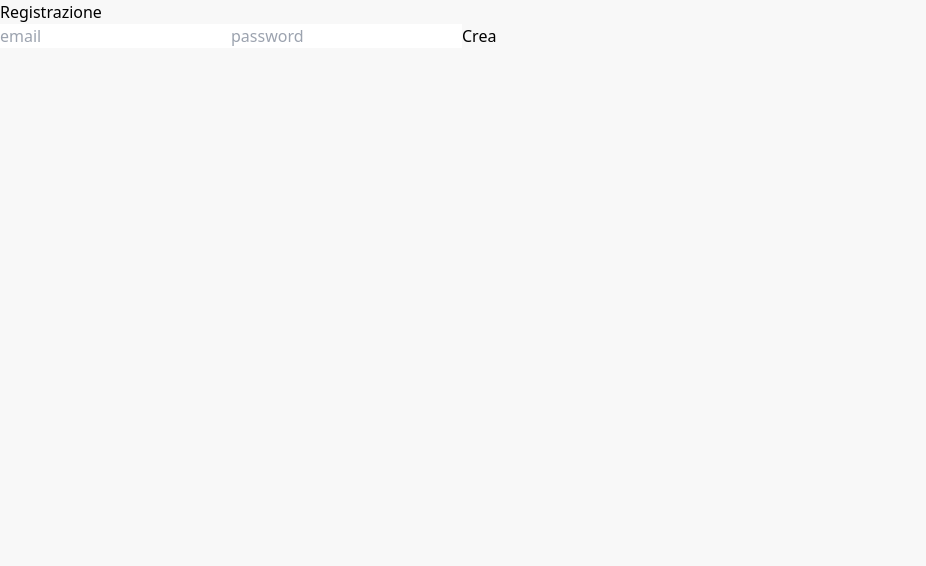
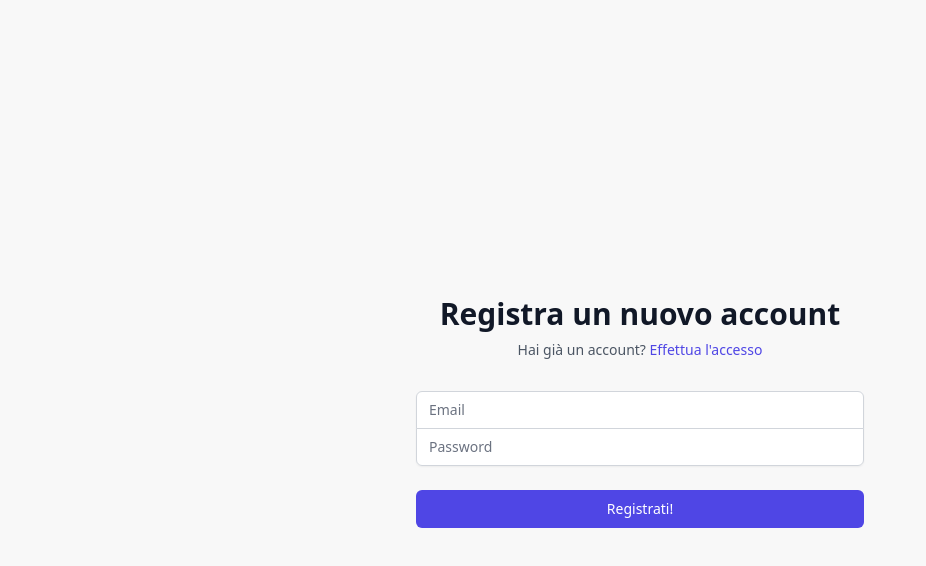
Before and after one commit to Takeno/magic-events-gg, a Next.js app: page /signup in a window 1280 px wide. Shown: the top 566 px of the page, without its empty margins (0-926 px from the left). Built offline with nearby package versions, Linux system fonts and the light colour scheme; no server answers.

Commit message:
chore: styling login and signup pages

```diff
--- a/package.json
+++ b/package.json
@@ -13,6 +13,7 @@
     "prepare": "husky install"
   },
   "dependencies": {
+    "@tailwindcss/forms": "^0.4.0",
     "firebase": "^9.6.5",
     "firebase-admin": "^10.0.1",
     "geofire-common": "^5.2.0",
--- /dev/null
+++ b/src/pages/_document.tsx
@@ -0,0 +1,17 @@
+import Document, {Html, Head, Main, NextScript} from 'next/document';
+
+class MyDocument extends Document {
+  render() {
+    return (
+      <Html className="h-full bg-gray-50">
+        <Head />
+        <body className="h-full">
+          <Main />
+          <NextScript />
+        </body>
+      </Html>
+    );
+  }
+}
+
+export default MyDocument;
--- a/src/pages/login.tsx
+++ b/src/pages/login.tsx
@@ -1,6 +1,7 @@
 import {useState} from 'react';
 import type {NextPage} from 'next';
 import Head from 'next/head';
+import Link from 'next/link';
 import {useRouter} from 'next/router';
 import {useUser} from '../contexts/UserContext';
 
@@ -27,26 +28,61 @@ const Login: NextPage<PageProps> = () => {
         <title>Tutti gli eventi di Magic vicino a te! - magic-events.gg</title>
       </Head>
 
-      <h1>Login</h1>
-
-      <form onSubmit={handleSubmit}>
+      <div className="min-h-full flex items-center justify-center py-12 px-4 sm:px-6 lg:px-8">
+        <div className="max-w-md w-full space-y-8">
+          <div>
+            <h2 className="mt-6 text-center text-3xl font-extrabold text-gray-900">
+              {"Effettua l'accesso"}
+            </h2>
+            <p className="mt-2 text-center text-sm text-gray-600">
+              Hai già un account?{' '}
+              <Link href="/signup">
+                <a className="font-medium text-indigo-600 hover:text-indigo-500">
+                  Registrati ora!
+                </a>
+              </Link>
+            </p>
+          </div>
+          <form className="mt-8 space-y-6" action="#" onSubmit={handleSubmit}>
+            <div className="rounded-md shadow-sm -space-y-px">
+              <label htmlFor="email-address" className="sr-only">
+                Email
+              </label>
               <input
-          placeholder="email"
-          name="email"
+                id="email-address"
                 type="email"
+                autoComplete="email"
+                required
+                className="appearance-none rounded-none relative block w-full px-3 py-2 border border-gray-300 placeholder-gray-500 text-gray-900 rounded-t-md focus:outline-none focus:ring-indigo-500 focus:border-indigo-500 focus:z-10 sm:text-sm"
+                placeholder="Email"
                 value={email}
                 onChange={(e) => setEmail(e.target.value)}
               />
+
+              <label htmlFor="password" className="sr-only">
+                Password
+              </label>
               <input
-          placeholder="password"
-          name="password"
+                id="password"
                 type="password"
+                autoComplete="current-password"
+                required
+                className="appearance-none rounded-none relative block w-full px-3 py-2 border border-gray-300 placeholder-gray-500 text-gray-900 rounded-b-md focus:outline-none focus:ring-indigo-500 focus:border-indigo-500 focus:z-10 sm:text-sm"
+                placeholder="Password"
                 value={password}
                 onChange={(e) => setPassword(e.target.value)}
               />
+            </div>
 
-        <button>Login</button>
+            <button
+              type="submit"
+              className="group relative w-full flex justify-center py-2 px-4 border border-transparent text-sm font-medium rounded-md text-white bg-indigo-600 hover:bg-indigo-700 focus:outline-none focus:ring-2 focus:ring-offset-2 focus:ring-indigo-500"
+            >
+              Accedi
+            </button>
           </form>
+        </div>
+      </div>
     </>
   );
 };
--- a/src/pages/signup.tsx
+++ b/src/pages/signup.tsx
@@ -24,26 +24,61 @@ const Signup: NextPage<PageProps> = () => {
         <title>Tutti gli eventi di Magic vicino a te! - magic-events.gg</title>
       </Head>
 
-      <h1>Registrazione</h1>
-
-      <form onSubmit={handleSubmit}>
+      <div className="min-h-full flex items-center justify-center py-12 px-4 sm:px-6 lg:px-8">
+        <div className="max-w-md w-full space-y-8">
+          <div>
+            <h2 className="mt-6 text-center text-3xl font-extrabold text-gray-900">
+              Registra un nuovo account
+            </h2>
+            <p className="mt-2 text-center text-sm text-gray-600">
+              Hai già un account?{' '}
+              <Link href="/login">
+                <a className="font-medium text-indigo-600 hover:text-indigo-500">
+                  {"Effettua l'accesso"}
+                </a>
+              </Link>
+            </p>
+          </div>
+          <form className="mt-8 space-y-6" action="#" onSubmit={handleSubmit}>
+            <div className="rounded-md shadow-sm -space-y-px">
+              <label htmlFor="email-address" className="sr-only">
+                Email
+              </label>
               <input
-          placeholder="email"
-          name="email"
+                id="email-address"
                 type="email"
+                autoComplete="email"
+                required
+                className="appearance-none rounded-none relative block w-full px-3 py-2 border border-gray-300 placeholder-gray-500 text-gray-900 rounded-t-md focus:outline-none focus:ring-indigo-500 focus:border-indigo-500 focus:z-10 sm:text-sm"
+                placeholder="Email"
                 value={email}
                 onChange={(e) => setEmail(e.target.value)}
               />
+
+              <label htmlFor="password" className="sr-only">
+                Password
+              </label>
               <input
-          placeholder="password"
-          name="password"
+                id="password"
                 type="password"
+                autoComplete="current-password"
+                required
+                className="appearance-none rounded-none relative block w-full px-3 py-2 border border-gray-300 placeholder-gray-500 text-gray-900 rounded-b-md focus:outline-none focus:ring-indigo-500 focus:border-indigo-500 focus:z-10 sm:text-sm"
+                placeholder="Password"
                 value={password}
                 onChange={(e) => setPassword(e.target.value)}
               />
+            </div>
 
-        <button>Crea</button>
+            <button
+              type="submit"
+              className="group relative w-full flex justify-center py-2 px-4 border border-transparent text-sm font-medium rounded-md text-white bg-indigo-600 hover:bg-indigo-700 focus:outline-none focus:ring-2 focus:ring-offset-2 focus:ring-indigo-500"
+            >
+              Registrati!
+            </button>
           </form>
+        </div>
+      </div>
     </>
   );
 };
--- a/src/styles/global.css
+++ b/src/styles/global.css
@@ -12,3 +12,8 @@ body {
     @apply bg-white md:rounded-lg drop-shadow-md;
   }
 }
+
+
+#__next {
+  @apply h-full;
+}
--- a/tailwind.config.js
+++ b/tailwind.config.js
@@ -3,5 +3,5 @@ module.exports = {
   theme: {
     extend: {},
   },
-  plugins: [],
+  plugins: [require('@tailwindcss/forms')],
 };
```
Also changed, not shown: 1 other file (tests, documents, lock files or other folders). Lines whose indentation alone changed are shown as unchanged.
